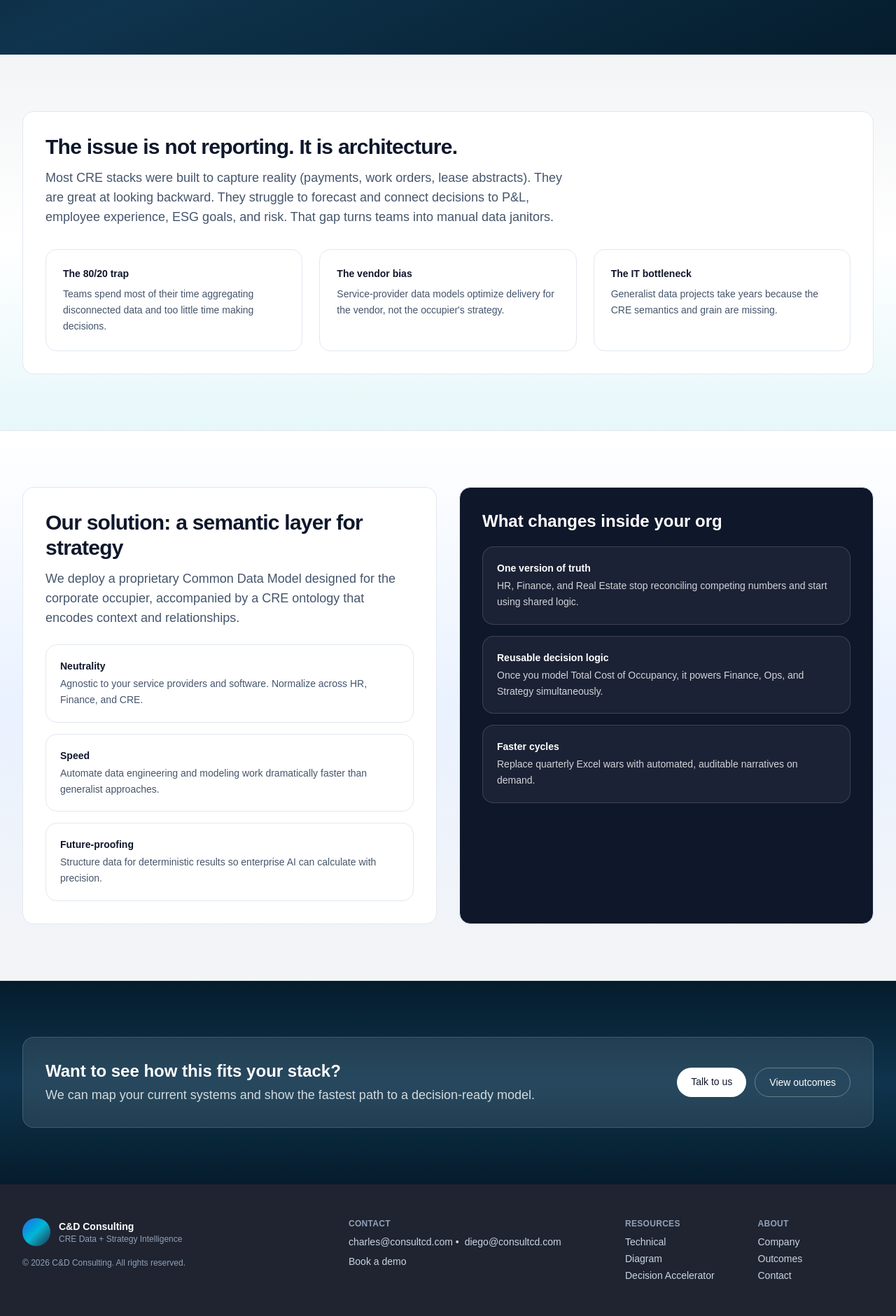
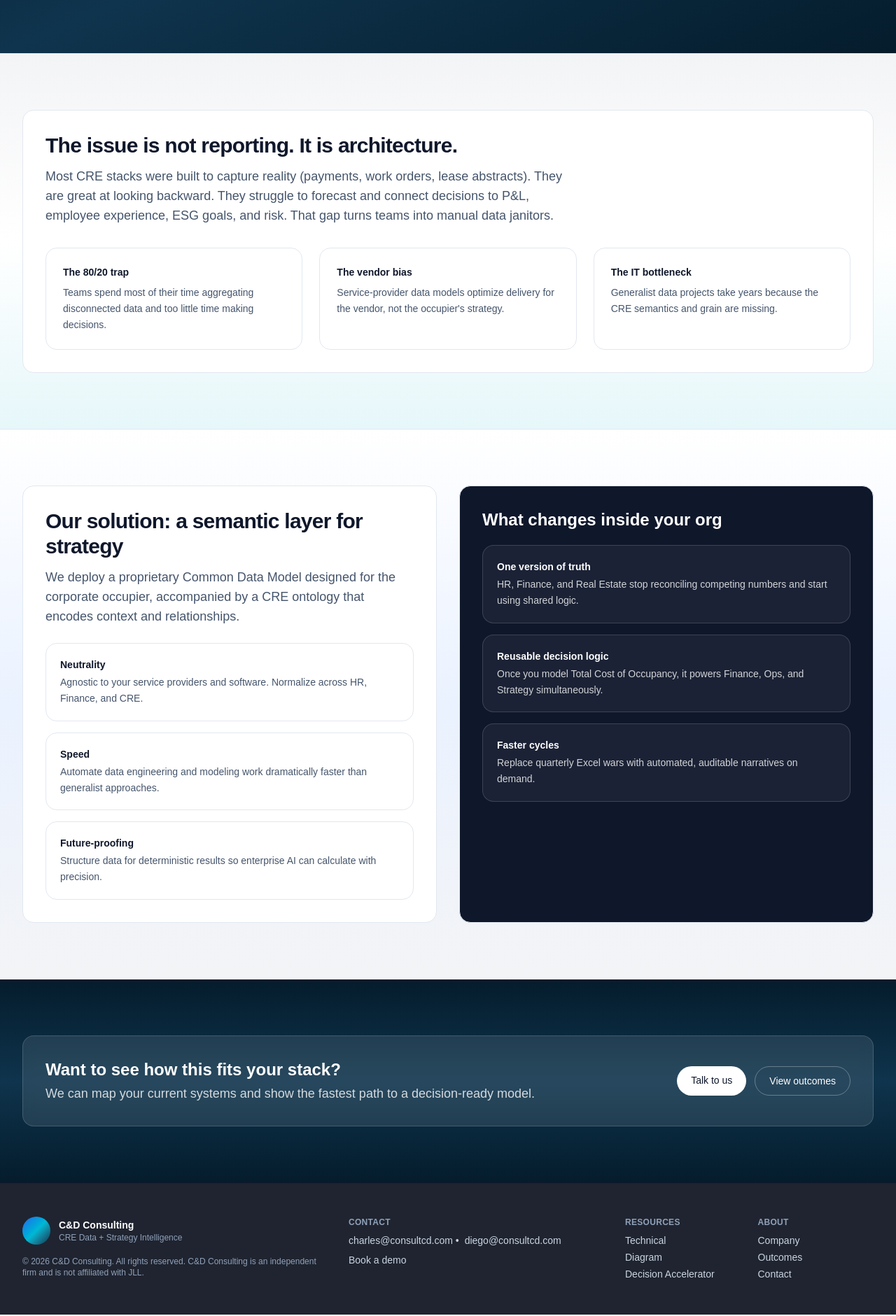
Before and after one commit to gliderhover/cd-consulting-site, a Next.js app: page /technical in a window 1280 px wide. Shown: the part 559-2440 px from the top of the page at 70% size. Built offline with nearby package versions, Linux system fonts and the light colour scheme.

Commit message:
detail updated

```diff
--- a/components/SiteFooter.tsx
+++ b/components/SiteFooter.tsx
@@ -28,7 +28,10 @@ export default function SiteFooter() {
                 <div className="text-xs text-slate-400">CRE Data + Strategy Intelligence</div>
               </div>
             </div>
-            <div className="text-xs text-slate-400">© {year} C&amp;D Consulting. All rights reserved.</div>
+            <div className="text-xs text-slate-400">
+              © {year} C&amp;D Consulting. All rights reserved. C&amp;D Consulting is an independent
+              firm and is not affiliated with JLL.
+            </div>
           </div>
 
           <div className="space-y-2 text-sm">
--- a/content/technical.json
+++ b/content/technical.json
@@ -3,7 +3,6 @@
   "heroTitle": "A semantic layer for corporate real estate strategy.",
   "heroBody": "We deploy a Common Data Model and CRE ontology that makes portfolio decisions computable: neutral across vendors, aligned to how your business actually runs, and structured for deterministic analytics and enterprise AI.",
   "heroCtaPrimary": { "label": "Book a discovery call", "href": "/#contact" },
-  "heroCtaSecondary": { "label": "See the AI Native Solution", "href": "/#diagram" },
   "heroCards": [
     {
       "title": "Neutral by design",
```
